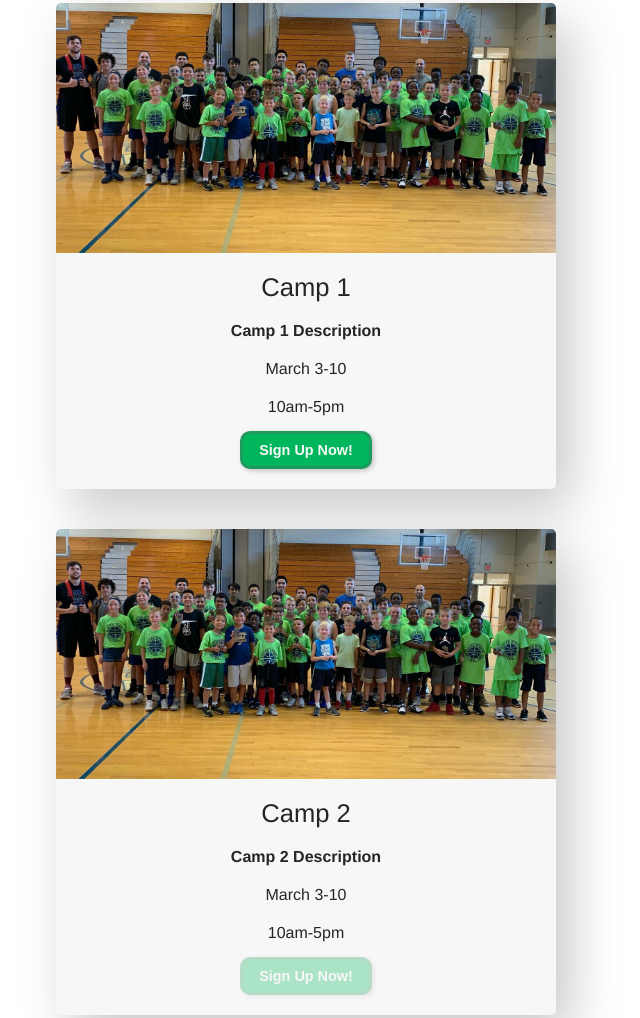
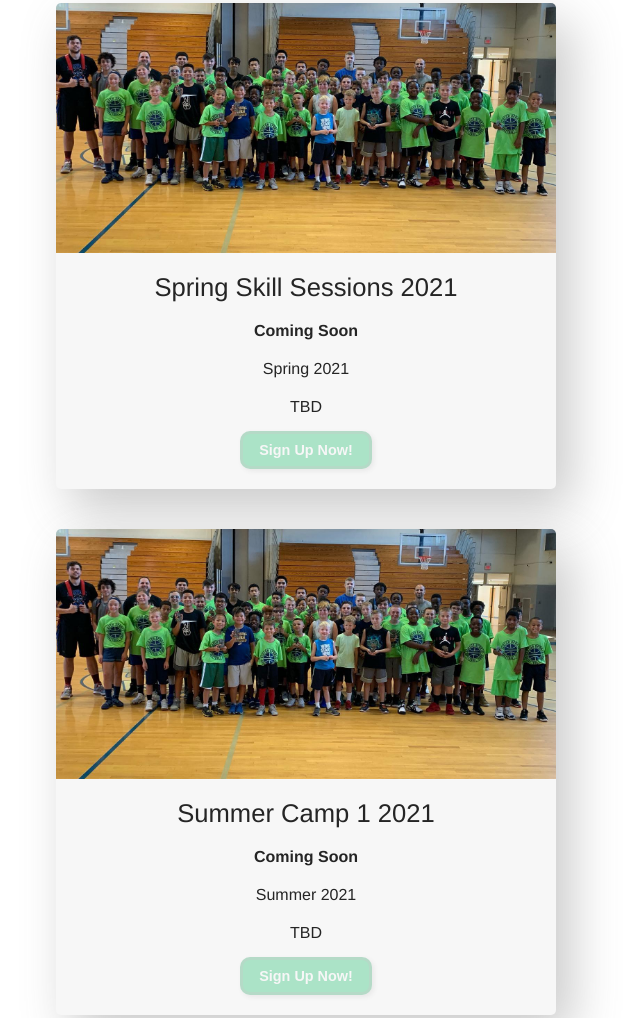
Before and after one commit to christopher-watson/woj-site, a Gatsby site: page / in a window 1280 px wide. Shown: the part 1975-2993 px from the top of the page, without its empty margins (334-974 px from the left). Built offline with nearby package versions, Linux system fonts and the light colour scheme; Gatsby itself is replaced by a stand-in of ours; a web font is replaced by a local one.

Commit message:
summer update, coach updates

```diff
--- a/content/aboutContent.js
+++ b/content/aboutContent.js
@@ -1,5 +1,4 @@
 export const about = {
   title: "About Us",
-  text:
-    " Basketball Training ",
+  text: " The Premire Standard in Basketball Training ",
 }
--- a/content/campsContent.js
+++ b/content/campsContent.js
@@ -3,30 +3,38 @@ export const camps = {
   info: [
     // Camp 1
     {
-      name: "Camp 1",
-      description: "Camp 1 Description",
-      date: "March 3-10",
-      time: "10am-5pm",
-      link:
-        "https://docs.google.com/forms/d/e/1FAIpQLSfRwy7zvyYTesSCNwCoYoOOsTASEfPkxo18wnLE4Tno9oykdw/viewform?usp=sf_link",
-      active: true,
+      name: "Spring Skill Sessions 2021",
+      description: "Coming Soon",
+      date: "Spring 2021",
+      time: "TBD",
+      link: "#",
+      active: false,
     },
     // Camp 2
     {
-      name: "Camp 2",
-      description: "Camp 2 Description",
-      date: "March 3-10",
-      time: "10am-5pm",
-      link: "https://www.google.com",
+      name: "Summer Camp 1 2021",
+      description: "Coming Soon",
+      date: "Summer 2021",
+      time: "TBD",
+      link: "#",
       active: false,
     },
     // Camp 3
     {
-      name: "Camp 3",
-      description: "Camp 3 Description",
-      date: "March 3-10",
-      time: "10am-5pm",
-      link: "https://www.google.com",
+      name: "Summer Camp 2 2021",
+      description: "Coming Soon",
+      date: "Summer 2021",
+      time: "TBD",
+      link: "#",
+      active: false,
+    },
+    // Camp 4
+    {
+      name: "Summer Camp 3 2021",
+      description: "Coming Soon",
+      date: "Summer 2021",
+      time: "TBD",
+      link: "#",
       active: false,
     },
   ],
--- a/content/coachesContent.js
+++ b/content/coachesContent.js
@@ -4,35 +4,37 @@ export const coaches = {
     // coach 1
     {
       name: "John Wojcik",
-      bio: "The greatest coach in the world. Potenti eget taciti platea montes praesent ante tristique euismod lobortis",
+      bio: "Owner of Clutch Sports. Current Sayreville Boys Basketball Head Coach.",
       accolades: [
-        "2x Former GMC Coach of the Year",
-        "Former Division 3 National Champion",
-        "SWMHS All Time Record for Most Wins",
+        "2013-14 GMC Coach of the Year",
+        "4x GMC White Division Champion (Coach)",
+        "Ramapo College Athletic Hall of Fame Inductee (Player)",
+        "2x NJAC Conference Champion (Player)",
+        "SWMHS Alumni",
       ],
     },
 
     // coach 2
     {
-      name: "David Langan",
-      bio: "Vel consequat inceptos elit quam mus ultrices eros mi viverra",
+      name: "Christopher Watson",
+      bio: "Coach at Clutch Sports. Current Sayreville Boys Basketball Assistant Coach",
       accolades: [
-        "Former Division 3 All American",
-        "Former Division 3 Asst Coach",
+        "Former Division 2 Athlete",
+        "7+ Years of coaching experience",
         "SWMHS Alumni",
       ],
     },
 
-    // coach 3
-    {
-      name: "David Langan",
-      bio: "Vel consequat inceptos elit quam mus ultrices eros mi viverra",
-      accolades: [
-        "Former Division 3 All American",
-        "Former Division 3 Asst Coach",
-        "SWMHS Alumni",
-      ],
-    },
+    // // coach 3
+    // {
+    //   name: "David Langan",
+    //   bio: "Vel consequat inceptos elit quam mus ultrices eros mi viverra",
+    //   accolades: [
+    //     "Former Division 3 All American",
+    //     "Former Division 3 Asst Coach",
+    //     "SWMHS Alumni",
+    //   ],
+    // },
 
     //coach 3
   ],
--- a/content/socialContent.js
+++ b/content/socialContent.js
@@ -4,21 +4,21 @@ export const socialMedia = {
     {
       image: "fab fa-facebook-square",
       name: "Facebook",
-      link: "https://facebook.com/clutchsportnj",
+      link: "https://www.facebook.com/Clutchsportsnj/",
       handle: "clutchsportnj",
       color: "#3A5A98",
     },
     {
       image: "fab fa-twitter",
       name: "Twitter",
-      link: "https://twitter.com/clutchsportnj",
+      link: "https://twitter.com/clutchsportsnj",
       handle: "clutchsportnj",
       color: "#0693E3",
     },
     {
       image: "fab fa-instagram",
       name: "Instagram",
-      link: "https://instagram.com/clutchsportnj",
+      link: "https://instagram.com/clutchsportsnj",
       handle: "clutchsportnj",
       color:
         "radial-gradient(circle at 30% 107%, #fdf497 0%, #fdf497 5%, #fd5949 45%,#d6249f 60%,#285AEB 90%)",
--- a/src/components/Camps.js
+++ b/src/components/Camps.js
@@ -34,7 +34,7 @@ const CampCard = props => {
 
 class Camps extends Component {
   render() {
-    let images = [img1, img2, img3]
+    let images = [img1, img2, img3, img3]
 
     const allCamps = camps.info.map((item, index) => (
       <div key={index} className="camp-item">
--- a/src/components/Coaches.js
+++ b/src/components/Coaches.js
@@ -4,8 +4,7 @@ import { IoMdBasketball } from "react-icons/io"
 
 // (1) use format below to add a new coach image (avoid using .JPEG images)
 import img1 from '../images/woj.png'
-import img2 from '../images/woj.png'
-import img3 from '../images/woj.png'
+import img2 from '../images/watson.jpg'
 
 const CoachCard = props => {
   return (
@@ -36,7 +35,7 @@ const CoachCard = props => {
 class Coaches extends Component {
   render() {
     // (2) add the image here as well
-    let images = [img1, img2, img3]
+    let images = [img1, img2]
 
     // DO NOT TOUCH ANY OF THE CODE BELOW
     const allCoaches = coaches.info.map((item, index) => (
--- a/src/components/Contact.js
+++ b/src/components/Contact.js
@@ -34,25 +34,6 @@ class Contact extends Component {
       })
     }
   }
-
-  // No Longer In Use
-  // displaySuccess = async () => {
-  //   // await e.preventDefault()
-  //   await console.log("SUCCESS")
-  //   await this.setState({
-  //     name: "",
-  //     email: "",
-  //     message: "",
-  //     formTextNecesary: true,
-  //     formSuccess: true,
-  //   })
-  //   await setTimeout(() => {
-  //     this.setState({
-  //       formTextNecesary: false,
-  //       formSuccess: false,
-  //     })
-  //   }, 2000)
-  // }
 
   displayError = async () => {
     await this.setState({
@@ -112,14 +93,16 @@ class Contact extends Component {
           </p>
           <div className="form-submit-button">
             {this.state.validField ? (
-              <button
-                className="valid-button"
-                type="submit"
-              >
+              <button className="valid-button" type="submit">
                 Send
               </button>
             ) : (
-              <button onClick={e => (e.preventDefault(), this.displayError())}>
+              <button
+                onClick={e => {
+                  e.preventDefault()
+                  this.displayError()
+                }}
+              >
                 Send
               </button>
             )}
--- a/src/style.css
+++ b/src/style.css
@@ -363,7 +363,8 @@ html {
 #about {
   display: grid;
   grid-template-rows: min-content 1fr;
-  text-align: justify;
+  /* text-align: justify; */
+  text-align: center;
   padding: 50px 0;
 }
 
```
Also changed, not shown: src/images/watson.jpg (added).
